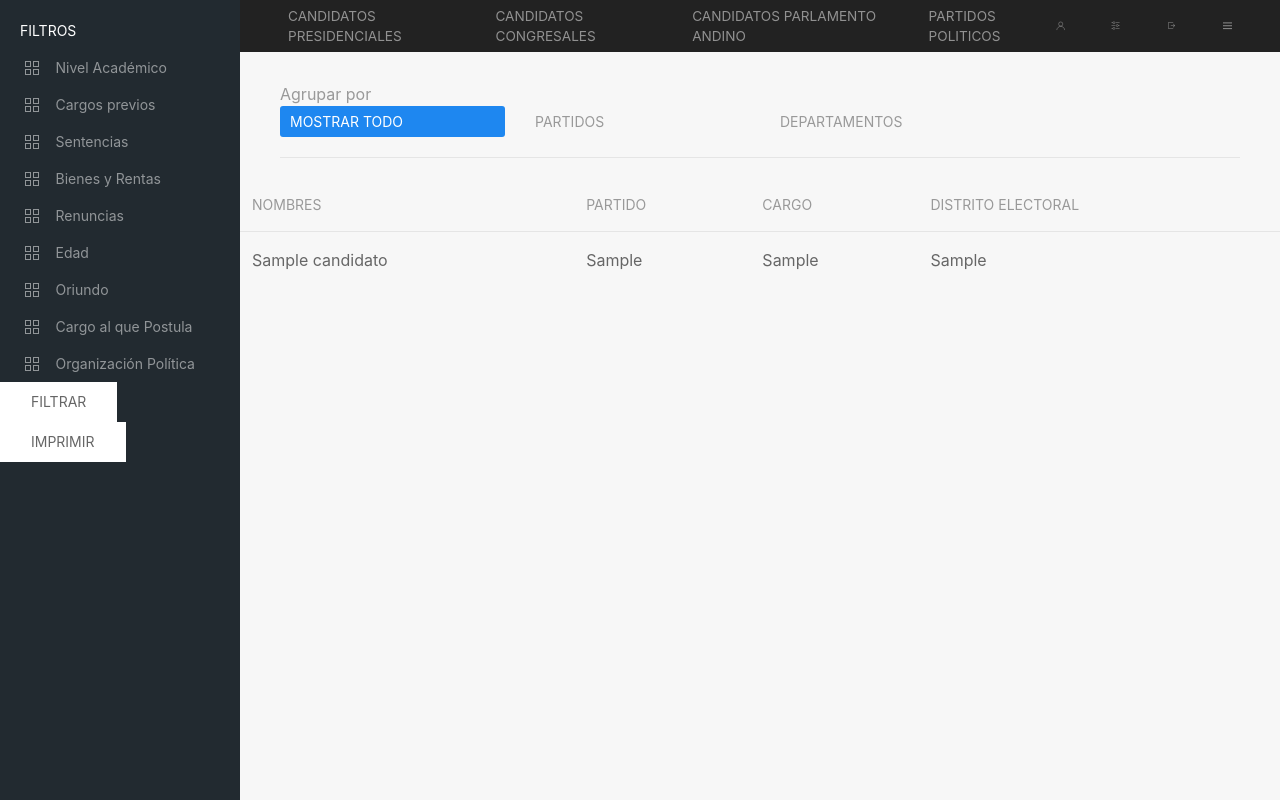
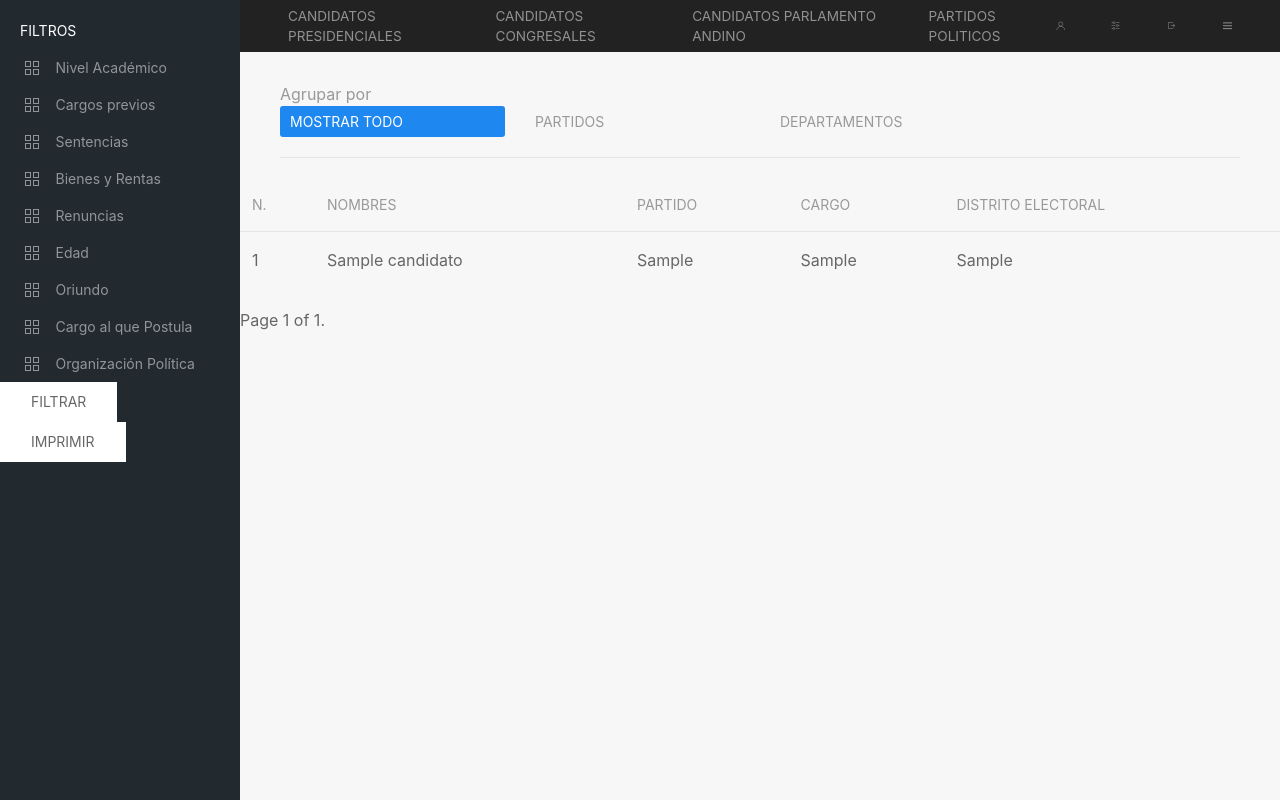
Before and after one commit to ELECCIONES-PERU-PROYECTO/webpage, a Django app: template elecciones_peru/elecciones/templates/elecciones/dashboard.html in a window 1280 px wide. Run offline with Django 3.2, Linux system fonts and the light colour scheme; the template is opened without the code that fills it: most values are stand-ins (such as "Sample title", 1, 10 or a date in 2020); parts of the project's set-up code (start-up, migrations or seed data) failed here and were passed over; some libraries are stand-ins or nearby versions.

Commit message:
pagination owo

```diff
--- a/elecciones_peru/elecciones/models.py
+++ b/elecciones_peru/elecciones/models.py
@@ -276,7 +276,6 @@ class BienMueble(models.Model):
 
 
 class InformacionAdicional(models.Model):
-
   id = models.CharField(max_length=10, primary_key=True)
   organizacion_politica = models.CharField(max_length=250)
   distrito_elec = models.CharField(max_length=100)
@@ -290,7 +289,6 @@ class InformacionAdicional(models.Model):
 
 
 class FinanciamientoPrivado(models.Model):
-
   id = models.CharField(max_length=10, primary_key=True)
   organizacion_politica = models.CharField(max_length=250)
   ruc_org_politica = models.CharField(max_length=30)
@@ -310,7 +308,6 @@ class FinanciamientoPrivado(models.Model):
 
 
 class FinanciamientoPublico(models.Model):
-
   id = models.CharField(max_length=10, primary_key=True)
   organizacion_politica = models.CharField(max_length=250)
   num_votos_congresales = models.IntegerField()
--- a/elecciones_peru/elecciones/templates/elecciones/dashboard.html
+++ b/elecciones_peru/elecciones/templates/elecciones/dashboard.html
@@ -1002,10 +1002,11 @@ SEPARACION
         </ul>
       <hr>
     </div>
-    <table class="uk-table uk-table-divider" id ="tabla_candidatos" style ="">
+    <table class="uk-table uk-table-divider" id ="tabla_candidatos">
       <thead>
         <tr>
           <th name="columnas_organizaciones" style="display:none">Cantidad</th >
+          <th>N.</th>
           <th>Nombres</th>
           <th>Partido</th>
           <th>Cargo</th>
@@ -1014,9 +1015,10 @@ SEPARACION
       </thead>
       <tbody>
         <!-- todos los candidatos -->
-        {% for candidato in candidatos %}
+        {% for candidato in page %}
         <tr>
           <td name="columnas_organizaciones" style="display:none" >{{ candidato.conteo }}</td>
+          <td>{{ candidato.id }}</td>
           <td>{{ candidato.candidato }}</td>
           <td>{{ candidato.organizacion_politica }}</td>
           <td >{{ candidato.cargo_eleccion }}</td>
@@ -1028,8 +1030,8 @@ SEPARACION
         <!-- candidato según su grado de estudio -->
       </tbody>
   </table>
-
-  </div>
+  {% include "elecciones/pagination.html" with page=page %}
+</div>
   <!-- /CONTENT -->
   <!-- OFFCANVAS -->
   <div id="offcanvas-nav" data-uk-offcanvas="flip: true; overlay: true">
--- /dev/null
+++ b/elecciones_peru/elecciones/templates/elecciones/pagination.html
@@ -0,0 +1,15 @@
+<div class="pagination">
+  <span class="step-links">
+    {% if page.has_previous %}
+      <a href="?page=1">&laquo; first</a>
+      <a href="?page={{ page.previous_page_number }}">Previous</a>
+    {% endif %}
+    <span class="current">
+      Page {{ page.number }} of {{ page.paginator.num_pages }}.
+    </span>
+    {% if page.has_next %}
+      <a href="?page={{ page.next_page_number }}">Next</a>
+      <a href="?page={{ page.paginator.num_pages }}">last &raquo;</a>
+    {% endif %}
+  </span>
+</div>
```
Also changed, not shown: elecciones_peru/elecciones/views.py (+63 -12 lines).
